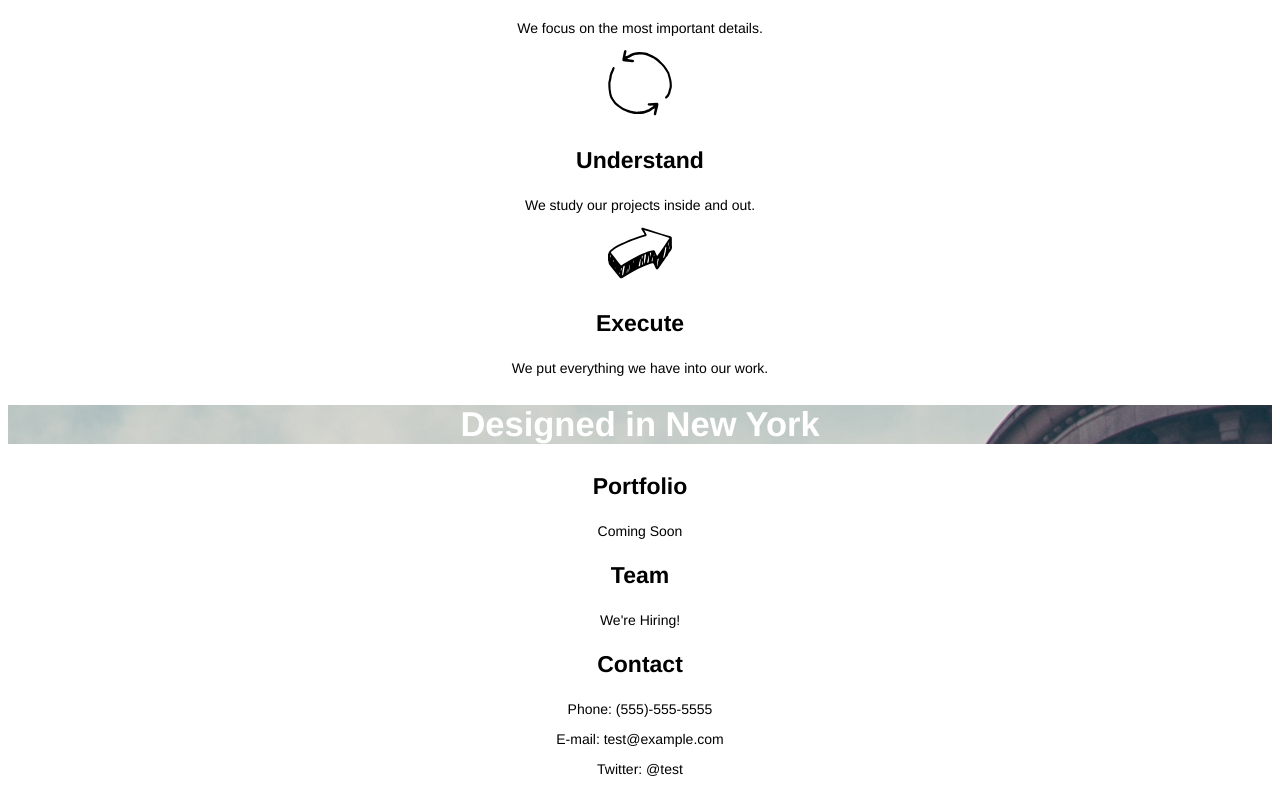
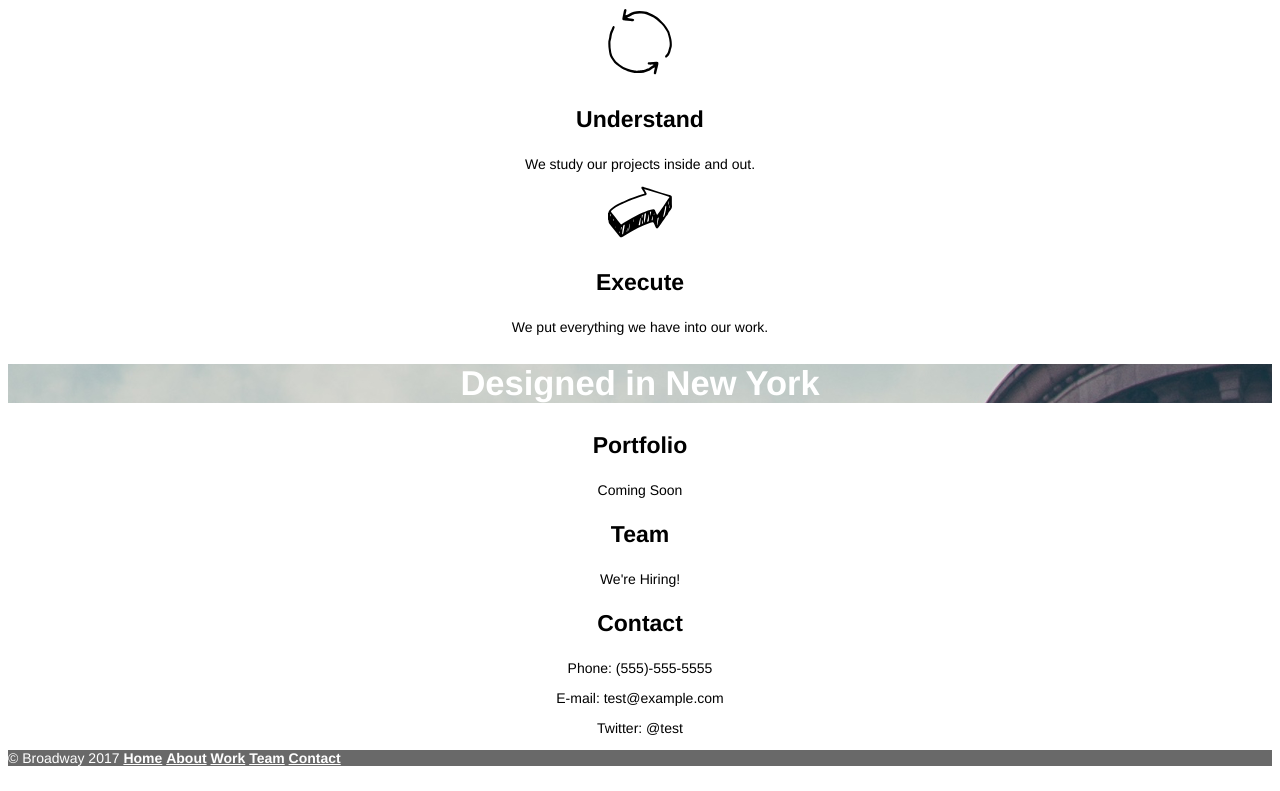
Before and after one commit to Cloakedjk/Broadway, a plain HTML site: page index.html in a window 1280 px wide. Shown: the part 581-1372 px from the top of the page. Drawn offline with Linux system fonts and the light colour scheme.

Commit message:
Added Footer and cleaned up CSS. Final Upload

```diff
--- a/index.html
+++ b/index.html
@@ -9,7 +9,7 @@
 
 	<!--Header-->
 
-	<div class="background">
+	<div class="header">
 
 		<h1>Broadway Design</h1>
 
@@ -57,7 +57,7 @@
 
 	</div>
 <!--Desinged in NY-->
-	<div class="background" id="center">
+	<div class="header" id="center">
 		<h2>Designed in New York</h2>
 	</div>
 
@@ -87,6 +87,18 @@
 		</div>
 	</div>
 
+<!--Footer-->
+	<div class="footer">
+		<p>
+			© Broadway 2017
+			<a class="nav" href="#">Home</a>
+			<a class="nav" href="#process">About</a>
+			<a class="nav" href="#work">Work</a>
+			<a class="nav" href="#team">Team</a>
+			<a class="nav" href="#contact">Contact</a>
+        </p>
+	</div>
+
 
 </body>
 </html>
--- a/resources/css/style.css
+++ b/resources/css/style.css
@@ -1,5 +1,6 @@
 html{
 	text-align: center;
+	font-family: helvetica;
 }
 
 h1{
@@ -9,17 +10,13 @@ h1{
 
 .nav{
 	color: white;
+	font-weight: bold;
 }
 
-.background{
+.header{
 	color:white;
-	font-family: helvetica;
 	font-size: 18px;
 	background-image: url("../images/building.png");
-}
-
-.supporting{
-	font-family: helvetica;
 }
 
 #process{
@@ -27,12 +24,12 @@ h1{
 	font-size: 32px;
 }
 
-.supporting h3{
+h3{
 	font-weight: bold;
 	font-size: 23px;
 }
 
-.supporting p{
+p{
 	font-size: 14px;
 	font-weight: normal;
 }
@@ -40,3 +37,10 @@ h1{
 #center{
 	font-size: 23px;
 }
+
+.footer{
+	color: white;
+	font-size: 11px;
+	text-align: left;
+	background-color: dimgray;
+}
```
